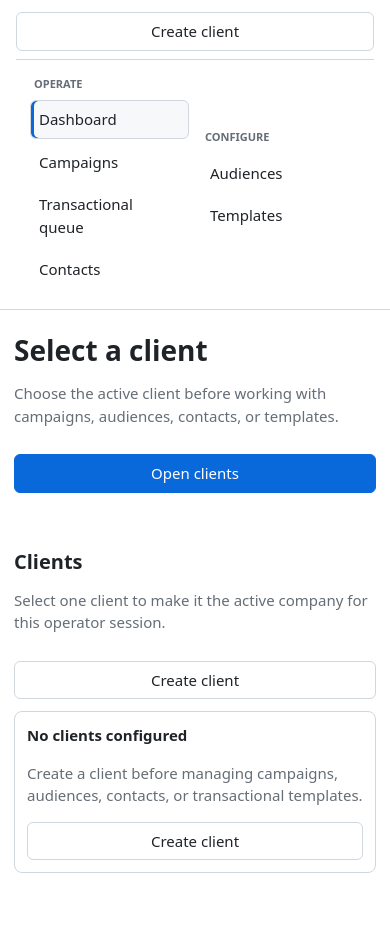
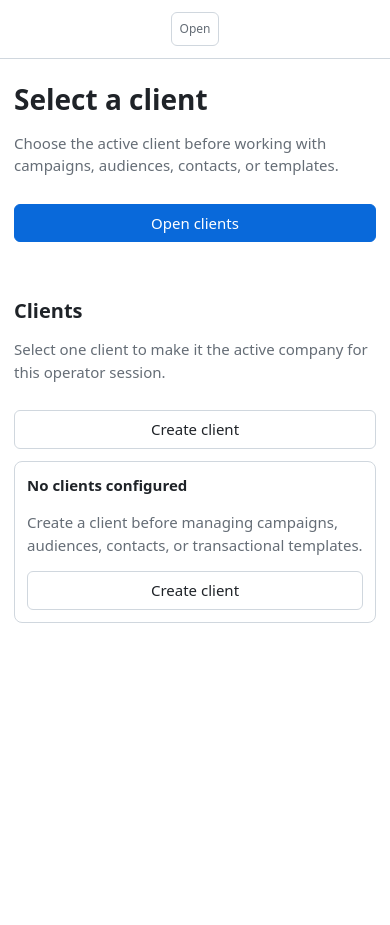
Before and after one commit to DataTalksClub/datamailer, a Django app: page / in a window 390 px wide. Shown: the part 53-978 px from the top of the page. After the commit the page ends 676 px from the top, so only its background shows below. Run offline with Django 5.2, Linux system fonts and the light colour scheme; the visitor is signed in with stand-in values (Sample User, id 1); data that the repository does not hold is empty.

Commit message:
Collapse sidebar on mobile

```diff
--- a/static/mailing/css/app.css
+++ b/static/mailing/css/app.css
@@ -1446,9 +1446,24 @@ code {
     border-bottom: 1px solid var(--dm-color-border);
   }
 
+  .sidebar-titlebar {
+    display: flex;
+    justify-content: flex-start;
+    margin-bottom: var(--dm-space-2);
+  }
+
   .sidebar-toggle,
-  .sidebar-titlebar {
-    display: none;
+  .sidebar-collapsed .sidebar-toggle {
+    display: inline-flex;
+    align-items: center;
+    width: auto;
+    height: 34px;
+    min-height: 34px;
+    padding: 0 var(--dm-space-2);
+    border: 1px solid var(--dm-color-border);
+    border-radius: var(--dm-radius-sm);
+    background: var(--dm-color-background);
+    writing-mode: horizontal-tb;
   }
 
   .sidebar-inner,
@@ -1458,7 +1473,7 @@ code {
 
   .sidebar-collapsed .sidebar-context,
   .sidebar-collapsed .sidebar-nav {
-    display: grid;
+    display: none;
   }
 
   .sidebar-nav {
@@ -1468,6 +1483,15 @@ code {
 
   .sidebar-nav a {
     min-height: 38px;
+  }
+
+  .client-table,
+  .campaign-table,
+  .audience-table,
+  .audience-member-table {
+    max-width: 100%;
+    scrollbar-width: thin;
+    box-shadow: inset -14px 0 14px -16px var(--dm-color-muted);
   }
 
   .app-main {
@@ -1693,14 +1717,6 @@ code {
     border-bottom: 1px solid var(--dm-color-border);
   }
 
-  .sidebar-toggle {
-    width: auto;
-  }
-
-  .sidebar-collapsed .sidebar-toggle {
-    height: 34px;
-  }
-
   .sidebar-collapsed .sidebar-toggle-closed {
     writing-mode: horizontal-tb;
   }
--- a/templates/base.html
+++ b/templates/base.html
@@ -112,12 +112,21 @@
         const toggle = document.querySelector("[data-sidebar-toggle]");
         if (!shell || !toggle) return;
         const key = "datamailer.sidebar.collapsed";
-        const setCollapsed = (collapsed) => {
+        const mobileQuery = window.matchMedia("(max-width: 860px)");
+        const storedPreference = () => {
+          try {
+            return localStorage.getItem(key);
+          } catch (error) {
+            return null;
+          }
+        };
+        const setCollapsed = (collapsed, persist = true) => {
           shell.classList.toggle("sidebar-collapsed", collapsed);
           toggle.setAttribute("aria-expanded", String(!collapsed));
-          localStorage.setItem(key, collapsed ? "1" : "0");
+          if (persist) localStorage.setItem(key, collapsed ? "1" : "0");
         };
-        setCollapsed(localStorage.getItem(key) === "1");
+        const stored = storedPreference();
+        setCollapsed(stored === null ? mobileQuery.matches : stored === "1", false);
         toggle.addEventListener("click", function () {
           setCollapsed(!shell.classList.contains("sidebar-collapsed"));
         });
```
Also changed, not shown: mailing/tests/test_operator_ui.py (+6 -0 lines).
